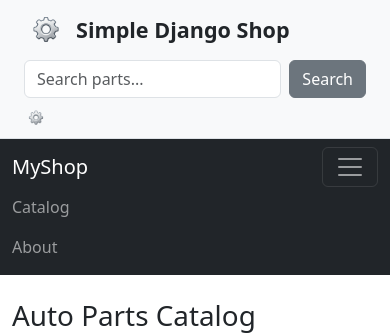
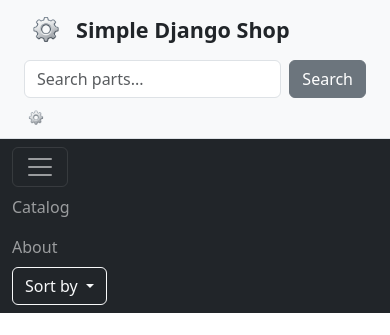
Before and after one commit to Igor-prog41/autoparts_shop_mvp, a Django app: page / in a window 390 px wide, after a click that opens the changed part. Shown: the top 335 px of the page. Run offline with Django 5.2, Linux system fonts and the light colour scheme; data comes from the database, SQL or seed files in the repository.

Commit message:
Implement price sorting with pagination and catalog search state preserved

```diff
--- a/apps/catalog/views.py
+++ b/apps/catalog/views.py
@@ -3,6 +3,7 @@
 from django.core.paginator import Paginator
 from django.conf import settings
 from pathlib import Path
+from urllib.parse import urlencode
 import markdown
 import os
 
@@ -15,21 +16,41 @@
 # catalog with paginator
 def catalog(request):
 
-    page_number = request.GET.get('page')
-    question = request.GET.get('q')
+    # --- Get all product ---
     products = Product.objects.all()
 
+    # --- Search filtering ---
+    question = request.GET.get('q', '').strip()
     if question:
         products = products.filter(title__icontains=question)
 
-    products = products.order_by("id")
-    paginator = Paginator(products, 12)  # 12 products per page
+    # --- Sorting ---
+    sort = request.GET.get('sort')
+    if sort == 'price_asc':
+        products = products.order_by('price')
+    elif sort == 'price_desc':
+        products = products.order_by('-price')
+    else:
+        products = products.order_by('id')
+
+    # --- Pagination ---
+    paginator = Paginator(products, 12)  # 12 product per page
+    page_number = request.GET.get('page', 1)
     page_obj = paginator.get_page(page_number)
 
-    return render(request, 'catalog/catalog.html', {
+    # --- QueryDict for passing GET parameters to the template ---
+    querydict = request.GET.copy()
+    querydict.pop('page', None)
+    query_string = querydict.urlencode()
+
+    context = {
         'page_obj': page_obj,
-        'products': page_obj.object_list,
-    })
+        'query_string': query_string,
+        'current_sort': sort,
+        'current_q': question,
+    }
+
+    return render(request, 'catalog/catalog.html', context)
 
 
 def about(request):
--- a/config/settings.py
+++ b/config/settings.py
@@ -18,7 +18,7 @@
     raise RuntimeError("DJANGO_SECRET_KEY is not set")
 
 # SECURITY WARNING: don't run with debug turned on in production!
-DEBUG = False
+DEBUG = True
 
 ALLOWED_HOSTS = ["*"]
 
@@ -58,6 +58,7 @@
         'APP_DIRS': True,
         'OPTIONS': {
             'context_processors': [
+                'django.template.context_processors.request',
                 'django.template.context_processors.request',
                 'django.contrib.auth.context_processors.auth',
                 'django.contrib.messages.context_processors.messages',
--- a/templates/base.html
+++ b/templates/base.html
@@ -59,7 +59,7 @@
     <!-- Navbar -->
     <nav class="navbar navbar-expand-lg navbar-dark bg-dark">
         <div class="container">
-            <a class="navbar-brand d-lg-none" href="#">MyShop</a>
+            <!-- <a class="navbar-brand d-lg-none" href="#">MyShop</a> -->
 
             <button class="navbar-toggler" type="button"
                     data-bs-toggle="collapse"
@@ -68,8 +68,8 @@
                 <span class="navbar-toggler-icon"></span>
             </button>
 
-            <div class="collapse navbar-collapse" id="navbarNav">
-                <ul class="navbar-nav ms-auto">
+            <div class="collapse navbar-collapse justify-content-between" id="navbarNav">
+                <ul class="navbar-nav">
                     {% block navbar_items %}
                     <li class="nav-item">
                         <a class="nav-link" href="{% url 'catalog' %}">Catalog</a>
@@ -79,6 +79,60 @@
                     </li>
                     {% endblock %}
                 </ul>
+
+                            <!-- Right block: dynamic element -->
+                <div class="dropdown">
+                    <button class="btn btn-outline-light dropdown-toggle"
+                            type="button"
+                            data-bs-toggle="dropdown" aria-expanded="false">Sort by
+                    </button>
+
+                    <form method="get">
+                        <ul class="dropdown-menu dropdown-menu-end px-3">
+                            <li class="form-check">
+                                <input class="form-check-input"
+                                   id="sort_default"
+                                   type="radio"
+                                   name="sort"
+                                   value="default"
+                                   onchange="this.form.submit()"
+                                   {% if current_sort == "default" %}checked{% endif %}>
+
+                                <label class="form-check-label" for="sort_default">Default</label>
+                            </li>
+
+                             <li class="form-check">
+                                 <input class="form-check-input"
+                                    id="sort_price_asc"
+                                    type="radio"
+                                    name="sort"
+                                    value="price_asc"
+                                    onchange="this.form.submit()"
+                                    {% if current_sort == "price_asc" %}checked{% endif %} >
+                                 <label class="form-check-label" for="sort_price_asc">Price ↑</label>
+                             </li>
+
+                             <li class="form-check">
+                                 <input class="form-check-input"
+                                    id="sort_price_desc"
+                                    type="radio"
+                                    name="sort"
+                                    value="price_desc"
+                                    onchange="this.form.submit()"
+                                    {% if current_sort == "price_desc" %}checked{% endif %}>
+                                 <label class="form-check-label" for="sort_price_desc">Price ↓</label>
+                             </li>
+                        </ul>
+
+                        <!-- Hidden fields for search and tags -->
+                        {% for key, value in request.GET.items %}
+                            {% if key != 'sort' %}
+                                <input type="hidden" name="{{ key }}" value="{{ value }}">
+                            {% endif %}
+                        {% endfor %}
+
+                    </form>
+                </div>
             </div>
         </div>
     </nav>
--- a/templates/catalog/catalog.html
+++ b/templates/catalog/catalog.html
@@ -35,7 +35,7 @@
                         <strong>{{ product.price }} $</strong>
                     </div>
                                 <!-- Entire card clickable -->
-                    <a href="{% url 'product_detail' product.slug %}"
+                    <a href="{% url 'product_detail' product.slug %}?next={{ request.get_full_path|urlencode }}"
                        class="stretched-link"
                        aria-label="View {{ product.title }}">
                     </a>
@@ -56,8 +56,7 @@
         <!-- Previous -->
         {% if page_obj.has_previous %}
             <li class="page-item">
-                <a class="page-link" href="?page={{ page_obj.previous_page_number }}
-                    &q={{ request.GET.q }}">
+                <a class="page-link" href="?page={{ page_obj.previous_page_number }}{% if query_string %}&{{ query_string }}{% endif %}">
                         &laquo;
                 </a>
             </li>
@@ -75,7 +74,7 @@
                 </li>
             {% else %}
                 <li class="page-item">
-                    <a class="page-link" href="?page={{ num }}&q={{ request.GET.q }}">{{ num }}</a>
+                    <a class="page-link" href="?page={{ num }}{% if query_string %}&{{ query_string }}{% endif %}">{{ num }}</a>
                 </li>
             {% endif %}
         {% endfor %}
@@ -83,7 +82,7 @@
         <!-- Next -->
         {% if page_obj.has_next %}
             <li class="page-item">
-                <a class="page-link" href="?page={{ page_obj.next_page_number }}&q={{ request.GET.q }}">
+                <a class="page-link" href="?page={{ page_obj.next_page_number }}{% if query_string %}&{{ query_string }}{% endif %}">
                     &raquo;
                 </a>
             </li>
--- a/templates/catalog/product_detail.html
+++ b/templates/catalog/product_detail.html
@@ -10,7 +10,7 @@
     <ol class="breadcrumb">
 
         <li class="breadcrumb-item">
-            <a href="{% url 'catalog' %}">Catalog</a>
+            <a href="{{ request.GET.next|default:'/' }}">Catalog</a>
         </li>
 
         <li class="breadcrumb-item active" aria-current="page">
```
